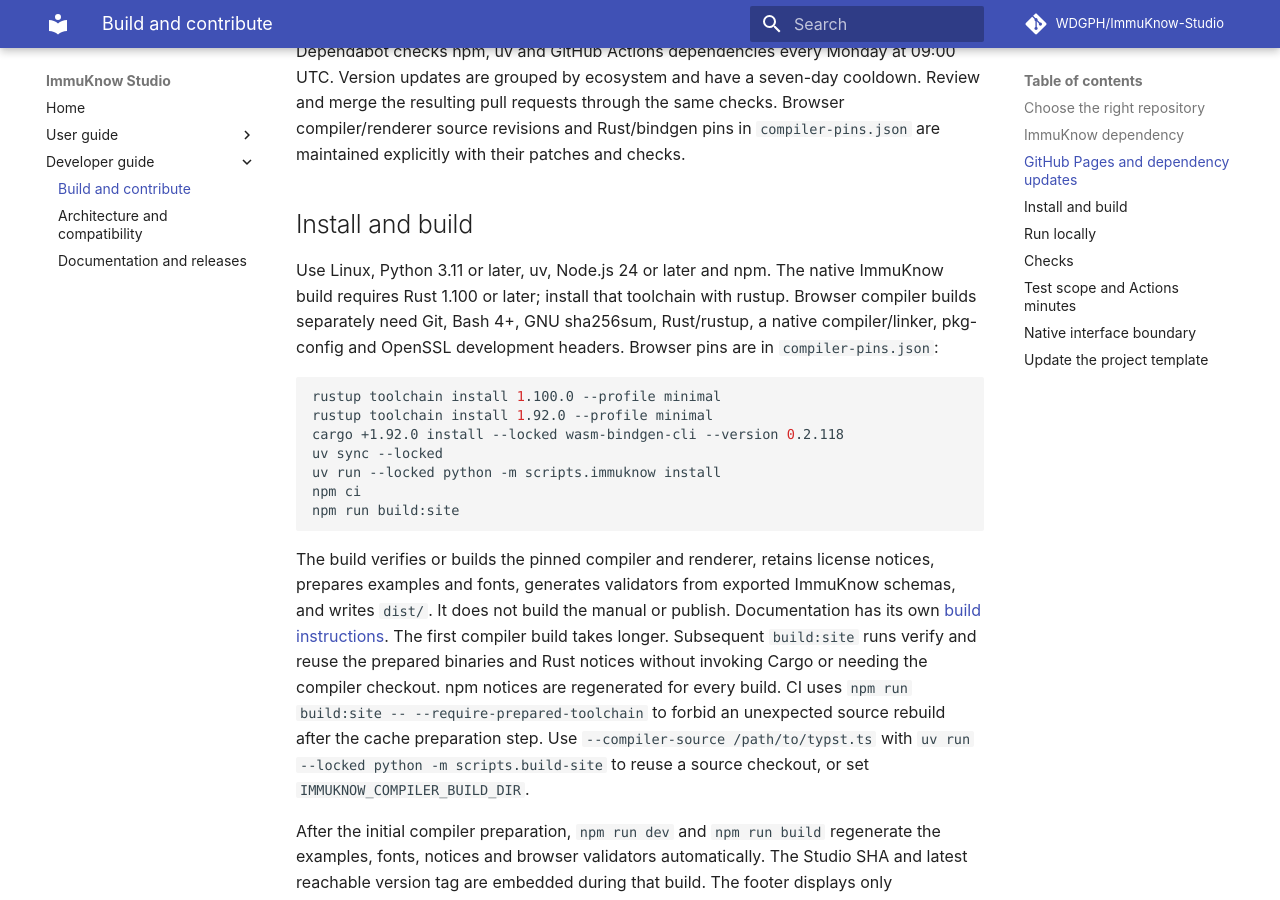
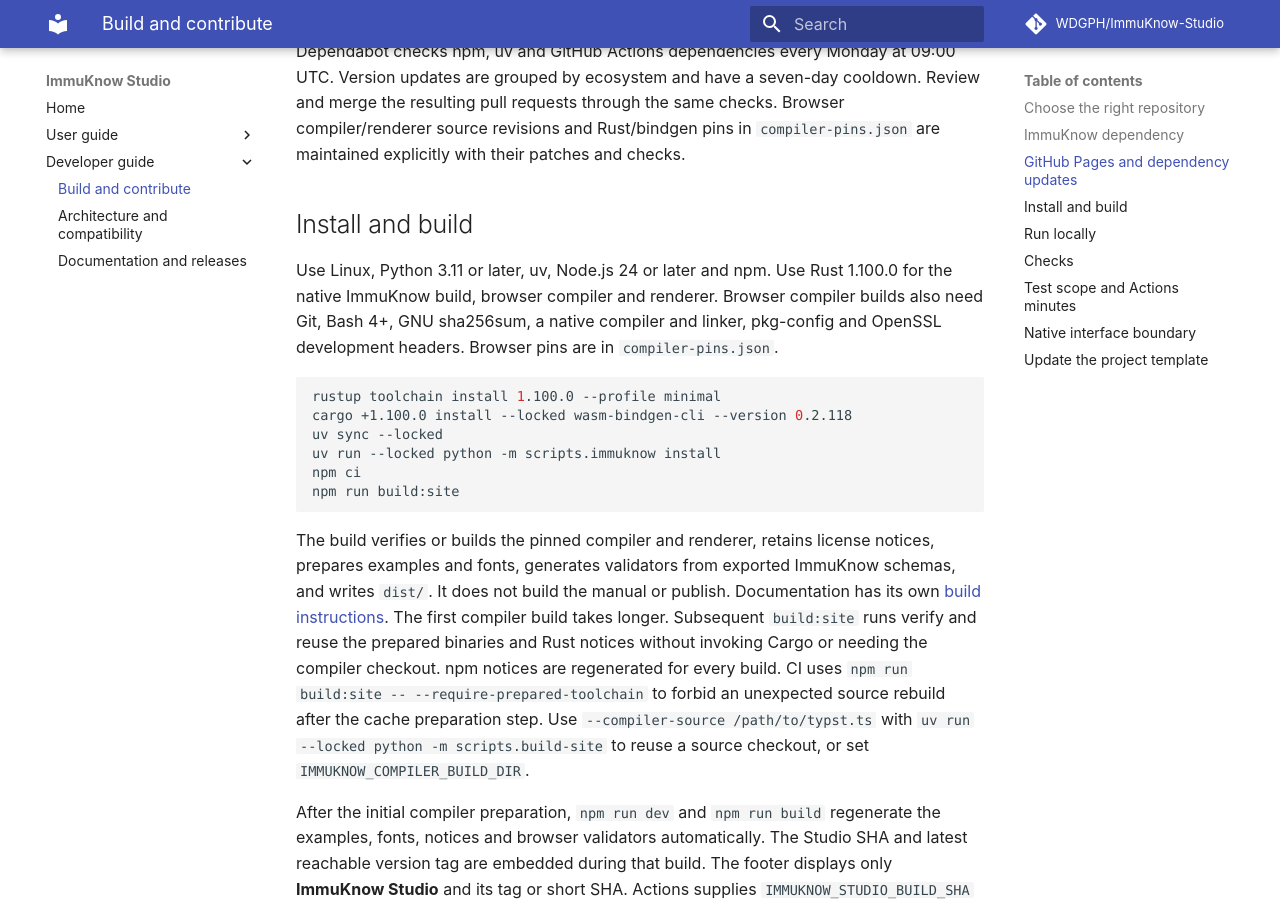
Before and after one commit to WDGPH/ImmuKnow-Studio, an MkDocs documentation site: the page built from docs/development.md, in a window 1280 px wide and 900 px high, scrolled down 1837 px. Built offline with MkDocs 1.6.1 and Material for MkDocs 9.7.7, drawn with Linux system fonts in a browser that asks for light colours; comment, search, counter and statistics services are not loaded.

Commit message:
Build Studio with Rust 1.100.0
Fixes #43.

````diff
--- a/compiler-pins.json
+++ b/compiler-pins.json
@@ -2,7 +2,7 @@
   "browser_compiler": {
     "crate_version": "0.8.0-rc3",
     "source_revision": "9739d81c5eaee02d2dc9c4e691262a3f6758cdc4",
-    "rust_version": "1.92.0",
+    "rust_version": "1.100.0",
     "wasm_bindgen_version": "0.2.118",
     "features": [
       "web",
@@ -15,7 +15,7 @@
   "browser_renderer": {
     "crate_version": "0.8.0-rc3",
     "source_revision": "9739d81c5eaee02d2dc9c4e691262a3f6758cdc4",
-    "rust_version": "1.92.0",
+    "rust_version": "1.100.0",
     "wasm_bindgen_version": "0.2.118",
     "features": [
       "render_canvas"
--- a/docs/development.md
+++ b/docs/development.md
@@ -85,16 +85,15 @@ Browser compiler/renderer source revisions and Rust/bindgen pins in
 
 ## Install and build
 
-Use Linux, Python 3.11 or later, uv, Node.js 24 or later and npm. The native
-ImmuKnow build requires Rust 1.100 or later; install that toolchain with rustup.
-Browser compiler builds separately need Git, Bash 4+, GNU sha256sum,
-Rust/rustup, a native compiler/linker, pkg-config and OpenSSL development
-headers. Browser pins are in `compiler-pins.json`:
+Use Linux, Python 3.11 or later, uv, Node.js 24 or later and npm. Use Rust
+1.100.0 for the native ImmuKnow build, browser compiler and renderer.
+Browser compiler builds also need Git, Bash 4+, GNU sha256sum, a native
+compiler and linker, pkg-config and OpenSSL development headers. Browser
+pins are in `compiler-pins.json`.
 
 ```bash
 rustup toolchain install 1.100.0 --profile minimal
-rustup toolchain install 1.92.0 --profile minimal
-cargo +1.92.0 install --locked wasm-bindgen-cli --version 0.2.118
+cargo +1.100.0 install --locked wasm-bindgen-cli --version 0.2.118
 uv sync --locked
 uv run --locked python -m scripts.immuknow install
 npm ci
````
